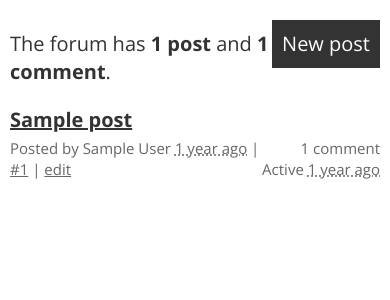
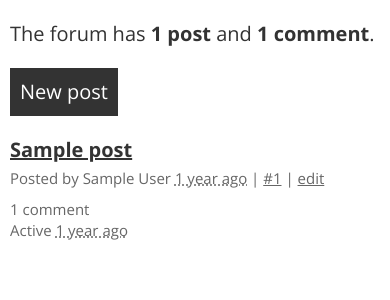
Before and after one commit to matttpt/hummus, a Django app: page /forum/ in a window 390 px wide. Shown: the part 67-367 px from the top of the page. Run offline with Django 3.2, Linux system fonts and the light colour scheme; a user stored in the database is signed in; tables that the repository leaves empty hold one stand-in row (values such as "Sample post"); parts of the project's set-up code (start-up, migrations or seed data) failed here and were passed over.

Commit message:
Make design more responsive
Things look a lot better on mobile browsers now.

```diff
--- a/static/css/forum.css
+++ b/static/css/forum.css
@@ -1,14 +1,22 @@
 .forum-toolbar {
   display: flex;
   flex-direction: row;
+  flex-wrap: wrap;
   justify-content: space-between;
   align-items: baseline;
   margin-bottom: 1rem;
+  gap: 1rem;
 }
 
-.forum-toolbar-text {
-  flex-grow: 1;
-  margin-bottom: 0;
+.photos-toolbar-buttons {
+  display: flex;
+  flex-direction: row;
+  flex-wrap: wrap;
+  gap: 5px;
+}
+
+.forum-toolbar-buttons .button {
+  margin: 0;
 }
 
 .post-info, .comment-info, .post-stats {
@@ -26,6 +34,7 @@
   flex-direction: row;
   align-items: flex-end;
   justify-content: space-between;
+  gap: 0.5rem 4rem;
   margin-bottom: 1rem;
 }
 
@@ -79,3 +88,14 @@
   border-left: 1px dotted #333;
   padding-left: 1rem;
 }
+
+@media (max-width: 640px) {
+  .forum-index-block {
+    flex-direction: column;
+    align-items: flex-start;
+  }
+
+  .post-stats {
+    text-align: left;
+  }
+}
--- a/static/css/hummus.css
+++ b/static/css/hummus.css
@@ -14,19 +14,23 @@ header {
   margin-bottom: 1rem;
   display: flex;
   flex-direction: row;
+  flex-wrap: wrap;
   justify-content: space-between;
   align-items: baseline;
+  column-gap: 20px;
 }
 
 nav ul {
   display: flex;
   flex-direction: row;
+  flex-wrap: wrap;
+  column-gap: 20px;
 }
 
 nav li a, nav li input[type=submit] {
-  padding: 0 10px;
   text-decoration: none;
   color: #333;
+  white-space: nowrap;
 }
 
 nav li input[type=submit] {
@@ -37,10 +41,6 @@ nav li input[type=submit] {
 nav li input[type=submit]:hover {
   display: inline;
   background: none;
-}
-
-nav li:last-child a, nav li:last-child input[type=submit] {
-  padding-right: 0;
 }
 
 body {
--- a/templates/base.html
+++ b/templates/base.html
@@ -4,6 +4,7 @@
   <head>
     <meta charset="utf-8">
     <meta name="robots" content="noindex, nofollow">
+    <meta name="viewport" content="width=device-width, initial-scale=1">
     <title>{% block title %}{{ title }}{% endblock %} | Hummus</title>
     <link rel="stylesheet" href="{% static 'css/reset.css' %}">
     <link rel="stylesheet" href="{% static 'css/hummus.css' %}">
--- a/templates/forum/index.html
+++ b/templates/forum/index.html
@@ -3,12 +3,14 @@
 
 {% block content %}
   <div class="forum-toolbar">
-    <div class="forum-toolbar-text">
+    <div>
       The forum has
       <strong>{{ post_count }} post{% if post_count != 1 %}s{% endif %}</strong> and
       <strong>{{ comment_count }} comment{% if comment_count != 1 %}s{% endif %}</strong>.
     </div>
-    <a class="button new-post-button" href="{% url 'new-post' %}">New post</a>
+    <div class="forum-toolbar-buttons">
+      <a class="button new-post-button" href="{% url "new-post" %}">New post</a>
+    </div>
   </div>
   <div class="forum-index">
     {% for post in latest_posts %}
```
Also changed, not shown: static/css/form.css (+14 -2 lines).
